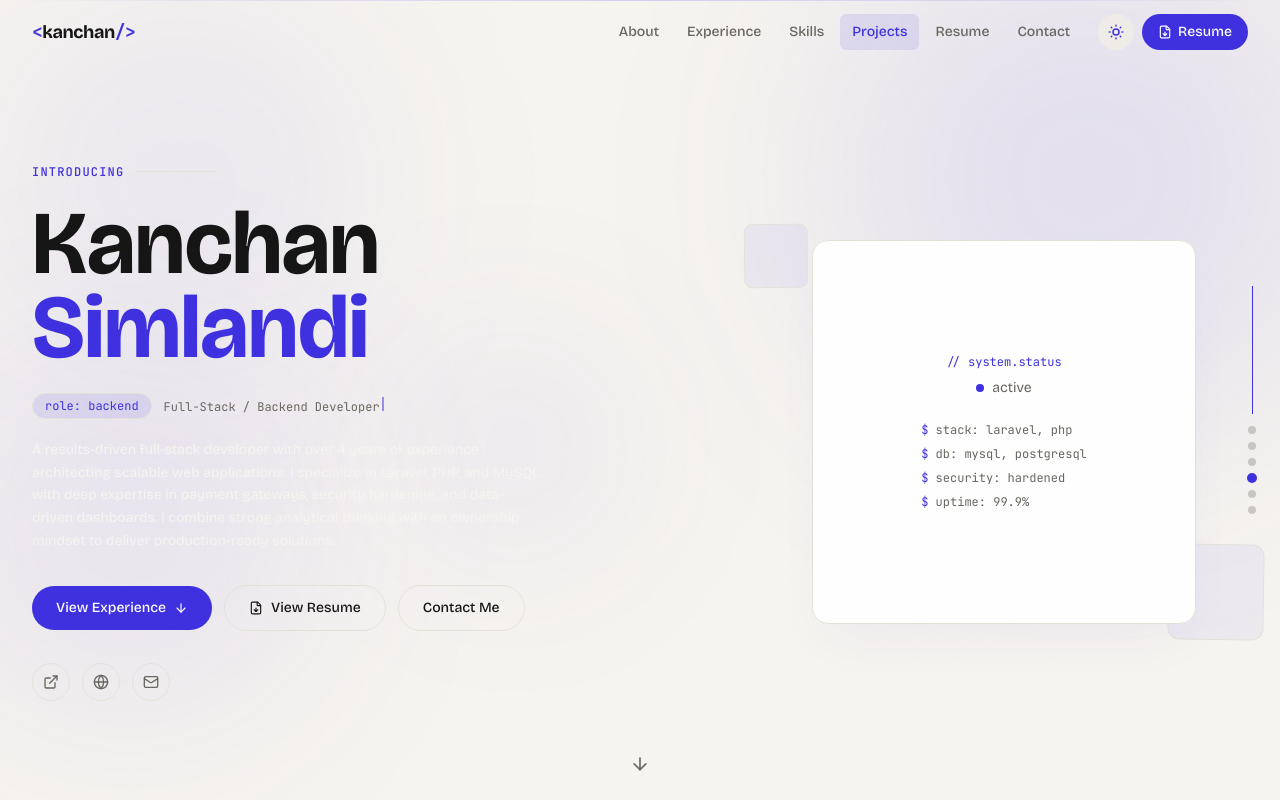
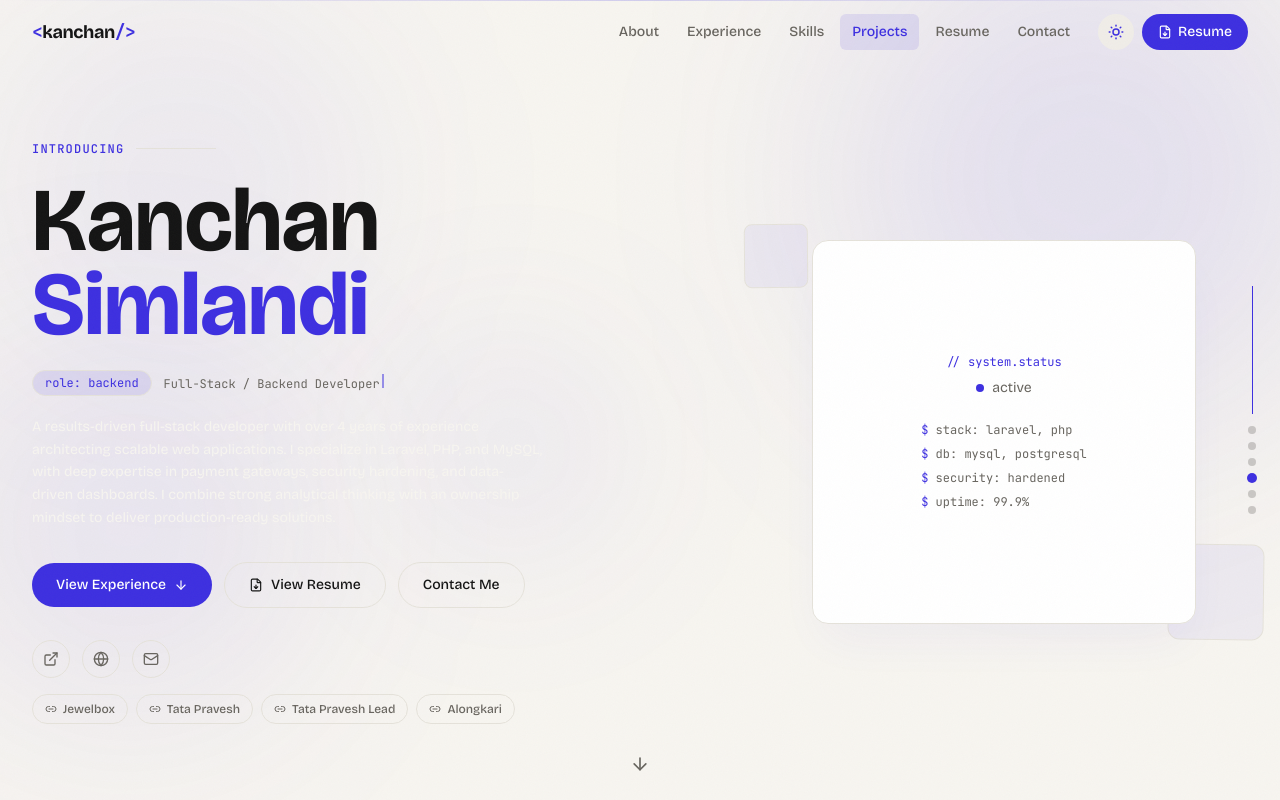
Before and after one commit to simlandikanchan2-sudo/portfolio, a Next.js app: page / in a window 1280 px wide. Shown: the top 800 px of the page. Built offline with nearby package versions, Linux system fonts and the light colour scheme.

Commit message:
feat: add website links to hero section
Add Jewelbox, Tata Pravesh, Tata Pravesh Lead, and Alongkari
as clickable links below social icons in the hero section.

```diff
--- a/src/components/sections/hero.tsx
+++ b/src/components/sections/hero.tsx
@@ -8,6 +8,7 @@ import {
   Globe,
   Mail,
   FileDown,
+  Link2,
 } from "lucide-react"
 import { MagneticButton } from "@/components/ui/magnetic-button"
 import { personalInfo } from "@/lib/resume-data"
@@ -203,6 +204,28 @@ export function Hero() {
               <Mail className="w-4 h-4" />
             </motion.a>
           </motion.div>
+
+          <motion.div
+            initial={{ opacity: 0, y: 20 }}
+            animate={{ opacity: 1, y: 0 }}
+            transition={{ delay: 0.9, duration: 0.5 }}
+            className="mt-4 flex flex-wrap items-center gap-2"
+          >
+            {personalInfo.websites.map((site) => (
+              <motion.a
+                key={site.href}
+                href={site.href}
+                target="_blank"
+                rel="noopener noreferrer"
+                className="inline-flex items-center gap-1.5 px-3 py-1.5 rounded-full border border-border text-xs font-medium text-muted-foreground hover:text-accent hover:border-accent/50 hover:bg-accent/5 transition-all"
+                whileHover={{ scale: 1.05, y: -1 }}
+                whileTap={{ scale: 0.95 }}
+              >
+                <Link2 className="w-3 h-3" />
+                {site.label}
+              </motion.a>
+            ))}
+          </motion.div>
         </div>
 
         <div className="hidden lg:block lg:col-span-5 relative">
--- a/src/lib/resume-data.ts
+++ b/src/lib/resume-data.ts
@@ -41,6 +41,12 @@ export const personalInfo = {
   linkedin: "#",
   github: "#",
   languages: ["English", "Hindi", "Bengali"] as const,
+  websites: [
+    { label: "Jewelbox", href: "https://jewelbox.co.in/" },
+    { label: "Tata Pravesh", href: "https://tatapravesh.com/" },
+    { label: "Tata Pravesh Lead", href: "https://lead.tatapravesh.com/" },
+    { label: "Alongkari", href: "https://www.alongkari.com/" },
+  ] as const,
   strengths: [
     { title: "Analytical Thinking", icon: "brain" },
     { title: "Ownership Mindset", icon: "target" },
```
